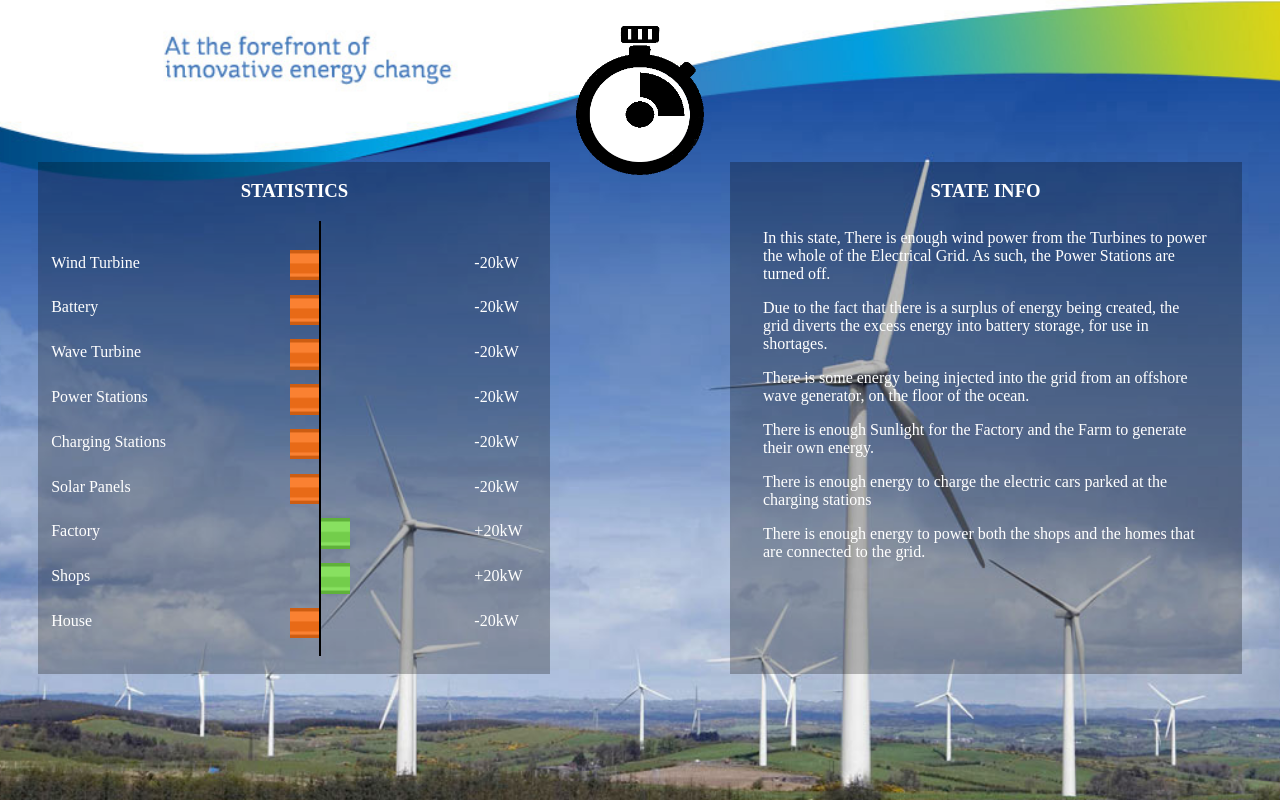
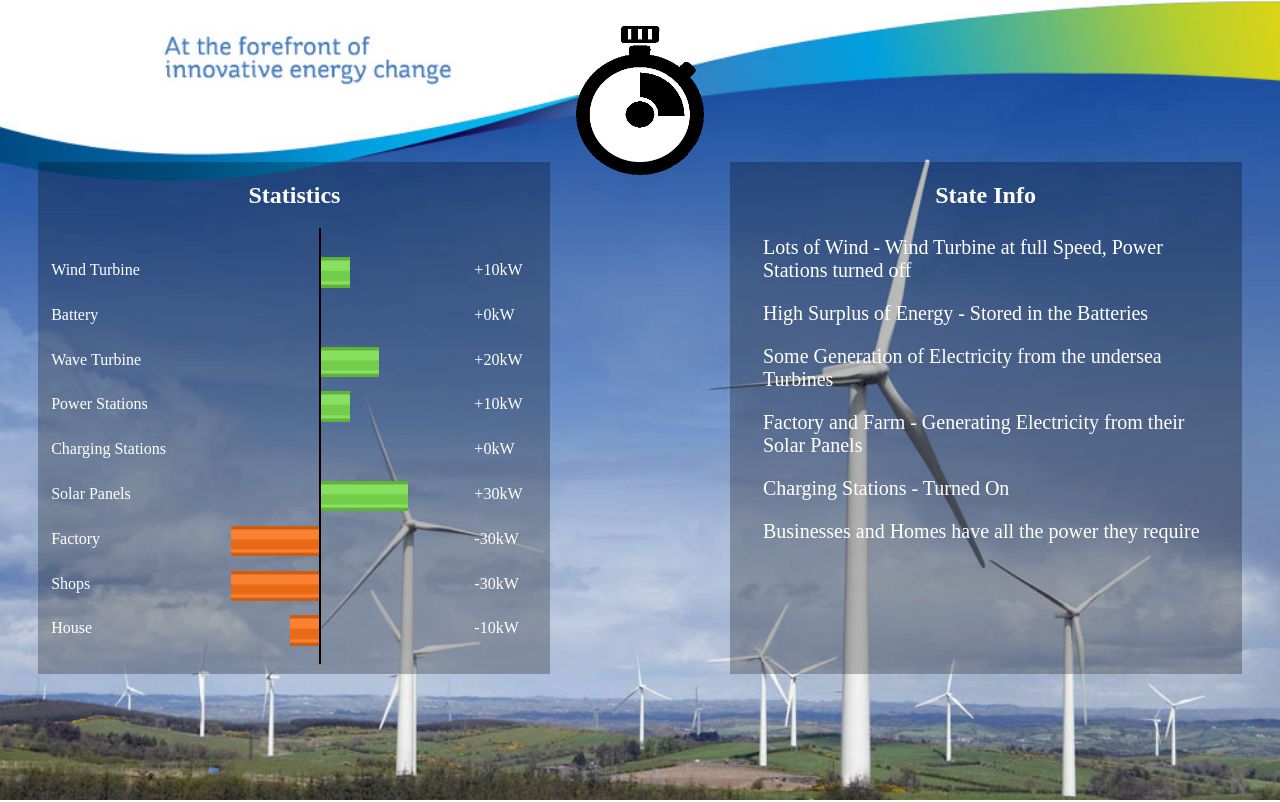
Before and after one commit to CoderStroughair/future-network, a PHP site: page /index.html in a window 1280 px wide. Run offline with PHP 8.4, Linux system fonts and the light colour scheme.

Commit message:
small cosmetic changes

```diff
--- a/index.html
+++ b/index.html
@@ -5,7 +5,7 @@
 		<link href="style.css" rel = "stylesheet">
 	</head>
 	<body>
-	<!--Full Page refers to a Div that takes up the full page-->
+	<!--Full Page refers to a Div that takes up the full page - Allows for a fullscreen background picture-->
 		<div class = "full_page">
 			<!--Header holds only the Timer Div - mostly legacy code left over from original Layout-->
 			<div class = "header">
@@ -16,7 +16,7 @@
 			<div class = "payload">
 				<!--box_left is the left box bordered by the size of the opaque background. Holds the barcharts and values for power usage-->
 				<div class = "box_left">
-					<h3> Statistics </h3>
+					<h2> Statistics </h2>
 					<!--This div does very little other than a small amount of formatting for the boxes inside box_left-->
 					<div id = "variables">
 						<!--names holds the only static values on the page-->
@@ -68,7 +68,7 @@
 				</div>
 				<!--box_right holds the second box, just has an <iframe> inside it-->
 				<div class = "box_right">
-					<h3> State Info </h3>
+					<h2> State Info </h2>
 					<!--External data that gives information regarding the current state of the model-->
 					<iframe id = "information" src= "state_1.html" Frameborder = "0"></iframe>
 				</div>
@@ -77,41 +77,41 @@
 		<!--Hidden divs that hold the usage data-->
 		<div id = "state_1" style="display: none;">
 			<ul class = "barcharts">
-				<li class = "wind_v">+10kW</li>
-				<li class = "battery_v">+20kW</li>
-				<li class = "wave_v">+30kW</li>
-				<li class = "station_v">-40kW</li>
-				<li class = "charge_v">+50kW</li>
-				<li class = "solar_v">-60kW</li>
-				<li class = "factory_v">+70kW</li>
-				<li class = "shops_v">+80kW</li>
-				<li class = "house_v">-90kW</li>
+				<li class = "wind_v">+50kW</li>
+				<li class = "battery_v">-30kW</li>
+				<li class = "wave_v">+40kW</li>
+				<li class = "station_v">0kW</li>
+				<li class = "charge_v">-20kW</li>
+				<li class = "solar_v">+30kW</li>
+				<li class = "factory_v">-30kW</li>
+				<li class = "shops_v">-30kW</li>
+				<li class = "house_v">-10kW</li>
 			</ul>
 		</div>
 		<div id = "state_2" style="display: none;">
 			<ul class = "barcharts">
-				<li class = "wind_v">-20kW</li>
-				<li class = "battery_v">-20kW</li>
-				<li class = "wave_v">-20kW</li>
-				<li class = "station_v">-20kW</li>
-				<li class = "charge_v">-20kW</li>
-				<li class = "solar_v">-20kW</li>
-				<li class = "factory_v">+20kW</li>
-				<li class = "shops_v">+20kW</li>
-				<li class = "house_v">-20kW</li>
+				<li class = "wind_v">+10kW</li>
+				<li class = "battery_v">+0kW</li>
+				<li class = "wave_v">+20kW</li>
+				<li class = "station_v">+10kW</li>
+				<li class = "charge_v">+0kW</li>
+				<li class = "solar_v">+30kW</li>
+				<li class = "factory_v">-30kW</li>
+				<li class = "shops_v">-30kW</li>
+				<li class = "house_v">-10kW</li>
 			</ul>
 		</div>
 		<div id = "state_3" style="display: none;">
 			<ul class = "barcharts">
-				<li class = "wind_v">+60kW</li>
-				<li class = "battery_v">+30kW</li>
+				<li class = "wind_v">+10kW</li>
+				<li class = "battery_v">+5kW</li>
 				<li class = "wave_v">+20kW</li>
-				<li class = "station_v">+20kW</li>
-				<li class = "charge_v">+20kW</li>
-				<li class = "solar_v">+20kW</li>
-				<li class = "factory_v">+90kW</li>
-				<li class = "shops_v">+20kW</li>
-				<li class = "house_v">-60kW</li>
+				<li class = "station_v">+0kW</li>
+				<li class = "charge_v">+0kW</li>
+				<li class = "solar_v">+30kW</li>
+				<li class = "factory_v">-15kW</li>
+				<li class = "shops_v">-15kW</li>
+				<li class = "house_v">-5kW</li>
 			</ul>
 		</div>
 		<!--Hidden iframe that holds the state value that is updated by the python code. Python takes care of timing to keep both in sync-->
--- a/state_1.html
+++ b/state_1.html
@@ -1,8 +1,8 @@
 <link href="style.css" rel="stylesheet" type="text/css" />
 
-<p>In this state, There is enough wind power from the Turbines to power the whole of the Electrical Grid. As such, the Power Stations are turned off.</p>
-<p>Due to the fact that there is a surplus of energy being created, the grid diverts the excess energy into battery storage, for use in shortages.</p>
-<p>There is some energy being injected into the grid from an offshore wave generator, on the floor of the ocean.</p>
-<p>There is enough Sunlight for the Factory and the Farm to generate their own energy.</p>
-<p>There is enough energy to charge the electric cars parked at the charging stations</p>
-<p>There is enough energy to power both the shops and the homes that are connected to the grid.</p>
+<p class = "information">Lots of Wind - Wind Turbine at full Speed, Power Stations turned off</p>
+<p class = "information">High Surplus of Energy - Stored in the Batteries</p>
+<p class = "information">Some Generation of Electricity from the undersea Turbines</p>
+<p class = "information">Factory and Farm - Generating Electricity from their Solar Panels</p>
+<p class = "information">Charging Stations - Turned On</p>
+<p class = "information">Businesses and Homes have all the power they require</p>
--- a/style.css
+++ b/style.css
@@ -6,8 +6,8 @@ h3{
 	font-weight: bold;
 }
 
+
 /***Information For the Full Page***/
-
 .full_page{
 	position: absolute;
 	top: 0;
@@ -38,11 +38,10 @@ h3{
 	clear:both;
 	height: 80%;
 }
-
 /*End of Full Page*/
 
+
 /***Styling Information for the Shaded Area on the Right Side***/
-
 .full_page .payload .box_right{
 	position: relative;
 	margin-right: 3%;
@@ -56,12 +55,15 @@ h3{
 	position: relative;
 	height: 100%;
 	width: 90%;
+	overflow: visible;
 }
-
+.information {
+	font-size: 1.25em;
+}
 /*End of Right Side*/
 
+
 /***Styling Information for the Shaded Area on the Left Side***/
-
 .full_page .payload .box_left{
 	position: relative;
 	margin-left: 3%;
@@ -139,7 +141,6 @@ ul.barcharts_r li {
 }
 
 /**Information Specific to the Green and Red Bar Charts**/
-
 #values_green li div{
 	position: relative;
 	height: 1.9em;
@@ -224,5 +225,4 @@ ul.barcharts_r li {
 #values_red li div.ten,#values_green li div.ten {
 	width: 100%;
 }
-
 /*End of Left Side */
```
Also changed, not shown: index.php (deleted, +0 -50 lines), script.js (+60 -19 lines), state_2.html (+6 -1 lines), state_3.html (+6 -1 lines).
